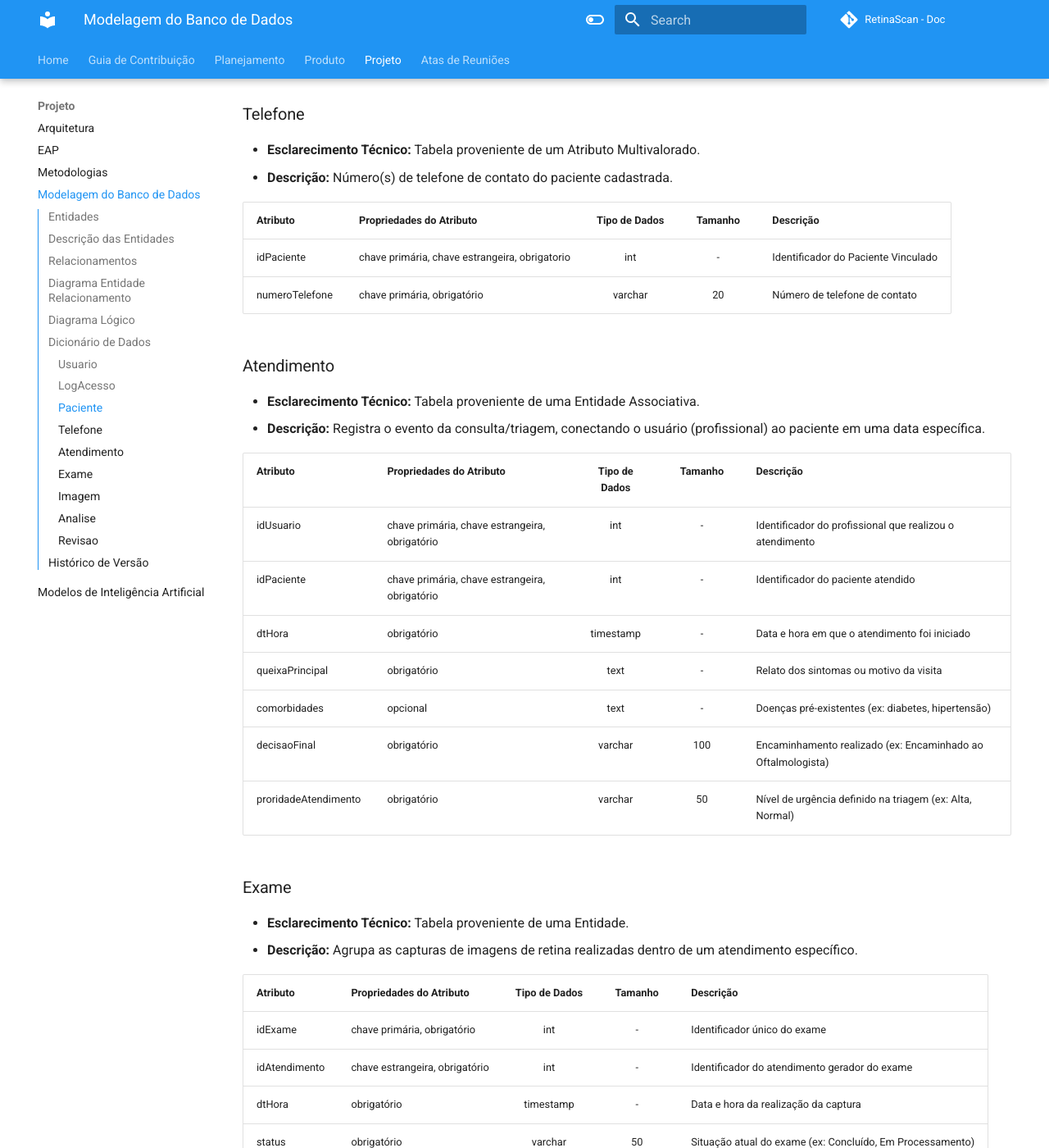
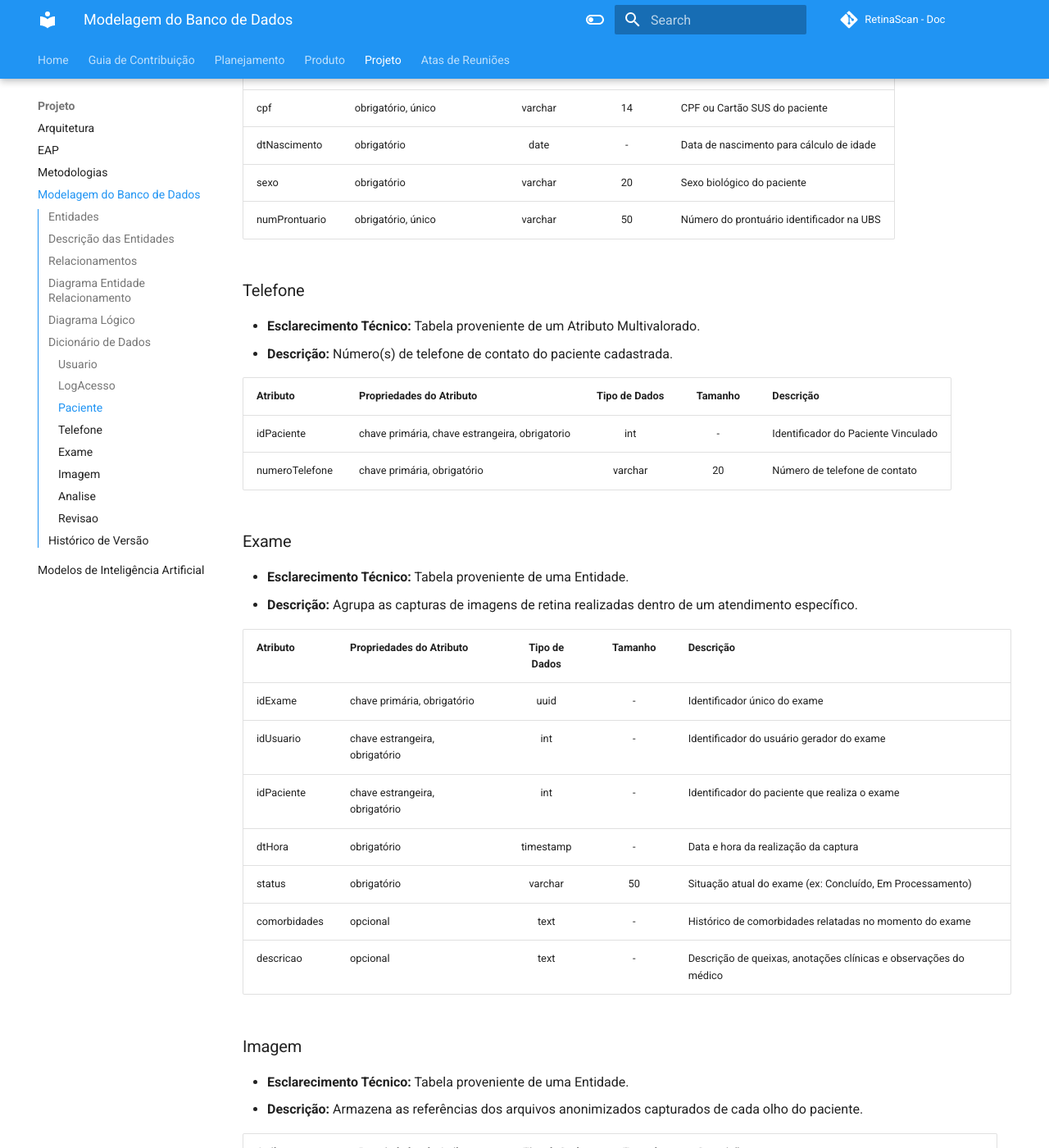
Before and after one commit to fga-eps-mds/2026-1-RetinaScan-Doc, an MkDocs documentation site: the page built from docs/projeto/modelagem-do-BD.md, in a window 1280 px wide and 1400 px high, scrolled down 4277 px. Shown: the whole window at 82% size. Built offline with MkDocs 1.6.1 and Material for MkDocs 9.7.7, drawn with Linux system fonts in a browser that asks for light colours; comment, search, counter and statistics services are not loaded; some of the changed text lies outside the part shown.

Commit message:
docs: corrige documentação do banco

```diff
--- a/docs/projeto/modelagem-do-BD.md
+++ b/docs/projeto/modelagem-do-BD.md
@@ -4,18 +4,16 @@
 * Usuario
 * LogAcesso
 * Paciente
-* Atendimento
 * Exame
 * Imagem
-* AnaliseIA
+* Analise
 * Revisao
 
 ## Descrição das Entidades
-* **Usuario** (<u>idUsuario</u>, nomeCompleto, crm, email, senha, tipoPerfil, status)
+* **Usuario** (<u>idUsuario</u>, nomeCompleto, cpf, dtNascimento, crm, email, senha, tipoPerfil, status)
 * **LogAcesso** (<u>idLog</u>, dtHora, acaoRealizada)
-* **Paciente** (<u>idPaciente</u>, nomeCompleto, cpf, dtNascimento, sexo, {telefone})
-* **Atendimento** (<u>idPaciente</u>, <u>idUsuario</u>, dtHora, queixaPrincipal, comorbidades, decisaoFinal, proridadeAtendimento)
-* **Exame** (<u>idExame</u>, dtHora, status)
+* **Paciente** (<u>idPaciente</u>, nomeCompleto, cpf, numProntuario, dtNascimento, sexo, {telefone})
+* **Exame** (<u>idExame</u>, descricao, dtHora, status, comorbidades)
 * **Imagem** (<u>idImagem</u>, lateralidadeOlho, caminhoImg, qualidadeImg)
 * **Analise** (<u>idAnalise</u>, anomaliaDetectada, grauConfianca, dtHora)
 * **Revisao** (<u>idRevisao</u>, concordaComIA, justificativa)
@@ -26,13 +24,13 @@
     * Um LogAcesso contém as informações de um e somente um Usuario, enquanto um Usuario pode estar contido em um ou mais LogAcesso.
     * Cardinalidade: **(n:1)**
 
-* Usuario - **consulta** - Paciente
-    * Um Usuario consulta um ou mais Pacientes e um Paciente pode ser consultado por um ou mais Usuarios.
-    * Cardinalidade: **(n:m)**
+* Usuario - **cadastra** - Exame
+    * Um Usuario (Médico) pode cadastrar um ou mais Exames, já um Exame está atrelado a um e somente um Usuario.
+    * Cardinalidade: **(1:n)**
 
-* Atendimento - **gera** - Exame
-    * Um Atendimento pode gerar um ou mais Exames, já um Exame está atrelado a um e somente um Atendimento.
-    * Cardinalidade: **(n:1)**
+* Paciente - **realiza** - Exame
+    * Um Paciente pode realizar um ou mais Exames, já um Exame está atrelado a um e somente um Paciente.
+    * Cardinalidade: **(1:n)**
 
 * Exame - **possui** - Imagem
     * Um Exame possui uma ou mais Imagens, e uma Imagem é possuída por um e apenas um Exame.
@@ -74,6 +72,9 @@
 | senha | obrigatório | varchar | 255 | Senha de acesso criptografada |
 | tipoPerfil | obrigatório | enum | - | Nível de acesso (ex: ADMIN, MEDICO_TRIAGEM) |
 | status | obrigatório | varchar | 20 | Situação do cadastro (ex: Ativo, Inativo) |
+| cpf    | obrigatório, único |	varchar | 14 | CPF do usuário |
+| dtNascimento |obrigatório | date | - | Data de nascimento do usuário |
+
 
 ### LogAcesso
 
@@ -99,6 +100,7 @@
 | cpf | obrigatório, único | varchar | 14 | CPF ou Cartão SUS do paciente |
 | dtNascimento | obrigatório | date | - | Data de nascimento para cálculo de idade |
 | sexo | obrigatório | varchar | 20 | Sexo biológico do paciente |
+| numProntuario | obrigatório, único | varchar | 50 | Número do prontuário identificador na UBS |
 
 ### Telefone
 
@@ -110,21 +112,6 @@
 | idPaciente | chave primária, chave estrangeira, obrigatorio | int | - | Identificador do Paciente Vinculado |
 | numeroTelefone | chave primária, obrigatório | varchar | 20 | Número de telefone de contato |
 
-### Atendimento
-
-* **Esclarecimento Técnico:** Tabela proveniente de uma Entidade Associativa.
-* **Descrição:** Registra o evento da consulta/triagem, conectando o usuário (profissional) ao paciente em uma data específica.
-
-| Atributo | Propriedades do Atributo | Tipo de Dados | Tamanho | Descrição |
-| -------- | ------------------------ | :-----------: | :-----: | --------- |
-| idUsuario | chave primária, chave estrangeira, obrigatório | int | - | Identificador do profissional que realizou o atendimento |
-| idPaciente | chave primária, chave estrangeira, obrigatório | int | - | Identificador do paciente atendido |
-| dtHora | obrigatório | timestamp | - | Data e hora em que o atendimento foi iniciado |
-| queixaPrincipal | obrigatório | text | - | Relato dos sintomas ou motivo da visita |
-| comorbidades | opcional | text | - | Doenças pré-existentes (ex: diabetes, hipertensão) |
-| decisaoFinal | obrigatório | varchar | 100 | Encaminhamento realizado (ex: Encaminhado ao Oftalmologista) |
-| proridadeAtendimento | obrigatório | varchar | 50 | Nível de urgência definido na triagem (ex: Alta, Normal) |
-
 ### Exame
 
 * **Esclarecimento Técnico:** Tabela proveniente de uma Entidade.
@@ -132,10 +119,13 @@
 
 | Atributo | Propriedades do Atributo | Tipo de Dados | Tamanho | Descrição |
 | -------- | ------------------------ | :-----------: | :-----: | --------- |
-| idExame | chave primária, obrigatório | int | - | Identificador único do exame |
-| idAtendimento | chave estrangeira, obrigatório | int | - | Identificador do atendimento gerador do exame |
+| idExame | chave primária, obrigatório | uuid | - | Identificador único do exame |
+| idUsuario | chave estrangeira, obrigatório | int | - | Identificador do usuário gerador do exame |
+| idPaciente | chave estrangeira, obrigatório | int | - | Identificador do paciente que realiza o exame |
 | dtHora | obrigatório | timestamp | - | Data e hora da realização da captura |
 | status | obrigatório | varchar | 50 | Situação atual do exame (ex: Concluído, Em Processamento) |
+| comorbidades | opcional | text | - | Histórico de comorbidades relatadas no momento do exame |
+| descricao | opcional | text | - | Descrição de queixas, anotações clínicas e observações do médico |
 
 ### Imagem
 
@@ -145,7 +135,7 @@
 | Atributo | Propriedades do Atributo | Tipo de Dados | Tamanho | Descrição |
 | -------- | ------------------------ | :-----------: | :-----: | --------- |
 | idImagem | chave primária, obrigatório | uuid | 36 | Identificador único da imagem |
-| idExame | chave estrangeira, obrigatório | int | - | Identificador do exame ao qual a foto pertence |
+| idExame | chave estrangeira, obrigatório | uuid | - | Identificador do exame ao qual a foto pertence |
 | lateralidadeOlho | obrigatório | varchar | 20 | Indica se é o Olho Direito ou Olho Esquerdo |
 | caminhoImg | obrigatório | varchar | 255 | URL ou caminho do arquivo anonimizado no servidor/storage |
 | qualidadeImg | obrigatório | varchar | 50 | Status do pré-processamento (ex: Adequada, Inadequada) |
@@ -181,3 +171,4 @@
 | Versão | Data       | Descrição | Autor        | Revisor      |
 | :----: | ---------- | --------- | ------------ | ------------ |
 | `1.0`  | 11/04/2026 | Criação do documento de modelagem do Banco de Dados       | [André Maia](https://github.com/andre-maia51) | [xxxx](xxxx) |
+| `1.1`  | 15/04/2026 | Adaptação no modelo de BD para se adequar corretamente as regras de negócio       | [André Maia](https://github.com/andre-maia51) | [xxxx](xxxx) |
```
Also changed, not shown: docs/assets/imagens/banco/retinaScan_conceitual.png, docs/assets/imagens/banco/retinaScan_logico.png.
